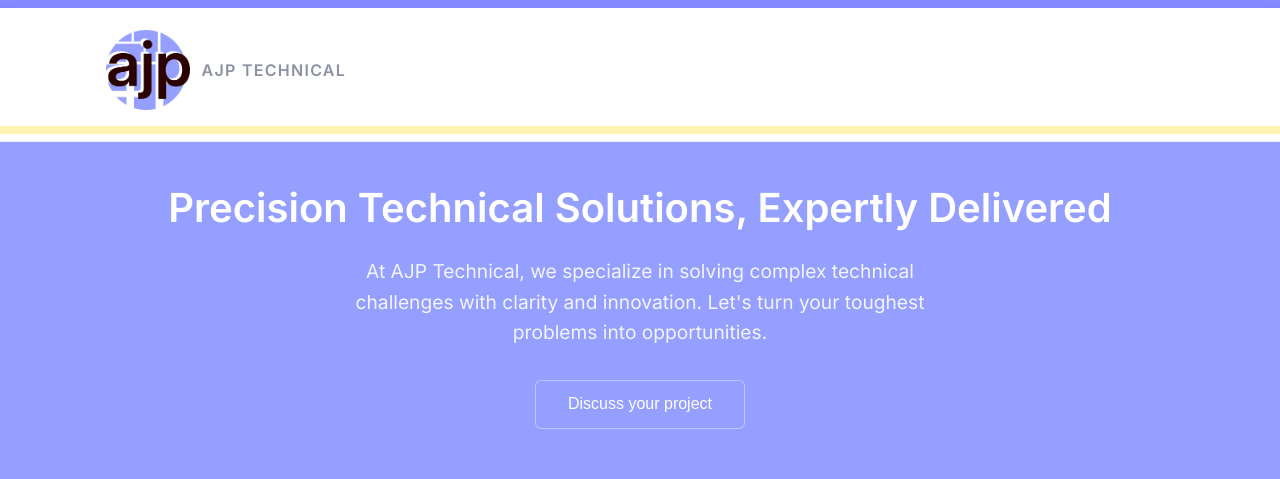
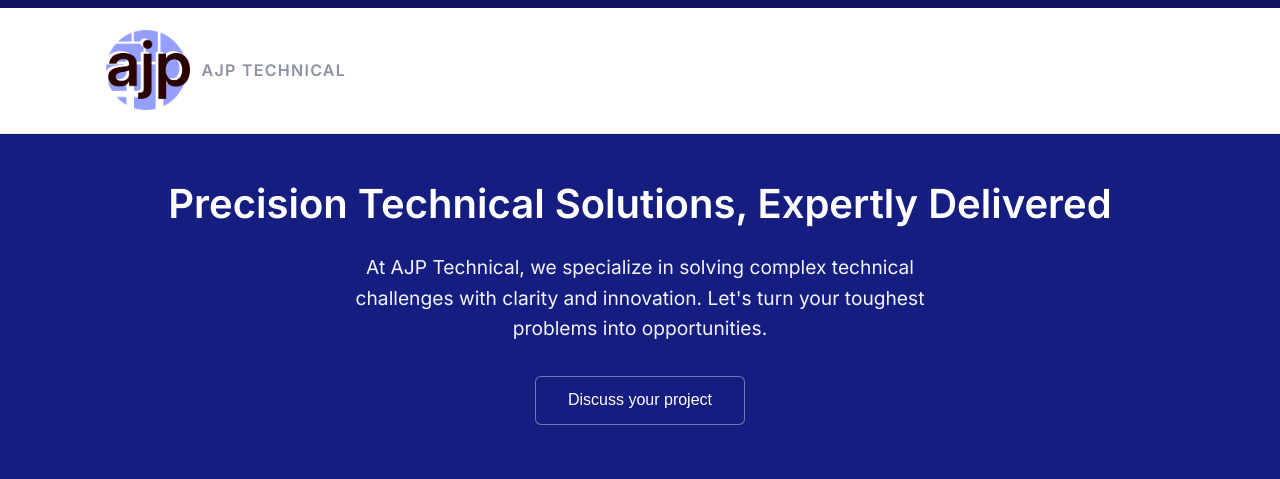
Before and after one commit to ajptechnical/ajptechnical.com, a plain HTML site: page index.html in a window 1280 px wide. Shown: the top 479 px of the page. Drawn offline with Linux system fonts and the light colour scheme.

Commit message:
Updated background colour

```diff
--- a/index.html
+++ b/index.html
@@ -20,7 +20,6 @@
       <img src="newajp2.png" alt="AJP Technical Logo" class="logo"/>
       <span class="brand-wordmark">AJP Technical</span>
     </div>
-    <div class="hero-stripe"></div>
   </header>
 
   <main class="site-main">
--- a/styles.css
+++ b/styles.css
@@ -2,8 +2,8 @@
 @import url('https://fonts.googleapis.com/css2?family=Inter:wght@400;600&display=swap');
 
 :root {
-  --brand-blue: #949fff;
-  --brand-blue-dark: #838bff;
+  --brand-blue: #151d80;
+  --brand-blue-dark: #0f1360;
 }
 
 /* Basic reset */
@@ -77,11 +77,6 @@ html, body {
   flex-direction: column;
   justify-content: center; /* vertically center hero if short */
   background-color: var(--brand-blue);
-}
-.hero-stripe {
-  height: 8px;
-  width: 100%;
-  background-color: #fff5b1;
 }
 .hero {
   text-align: center;
```
